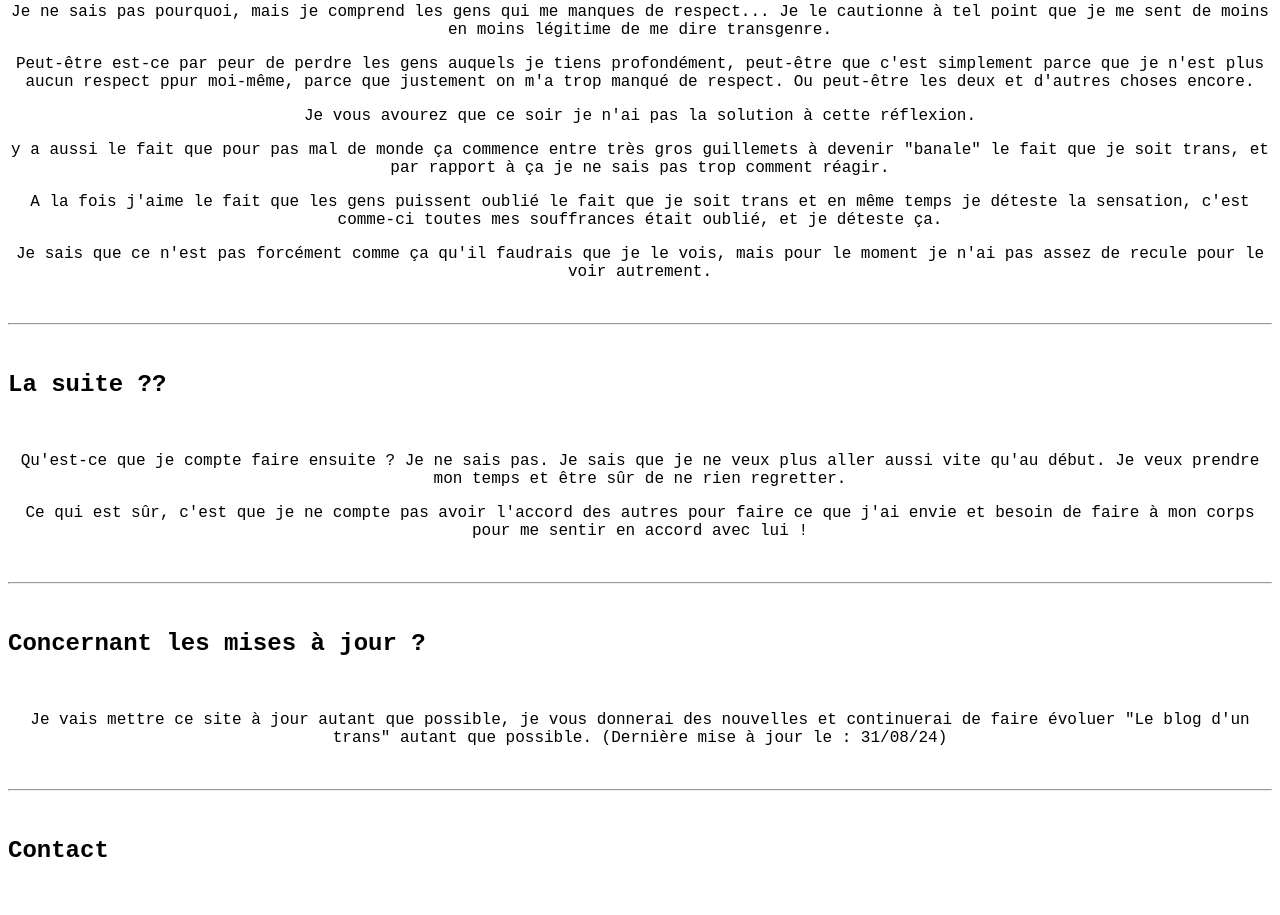
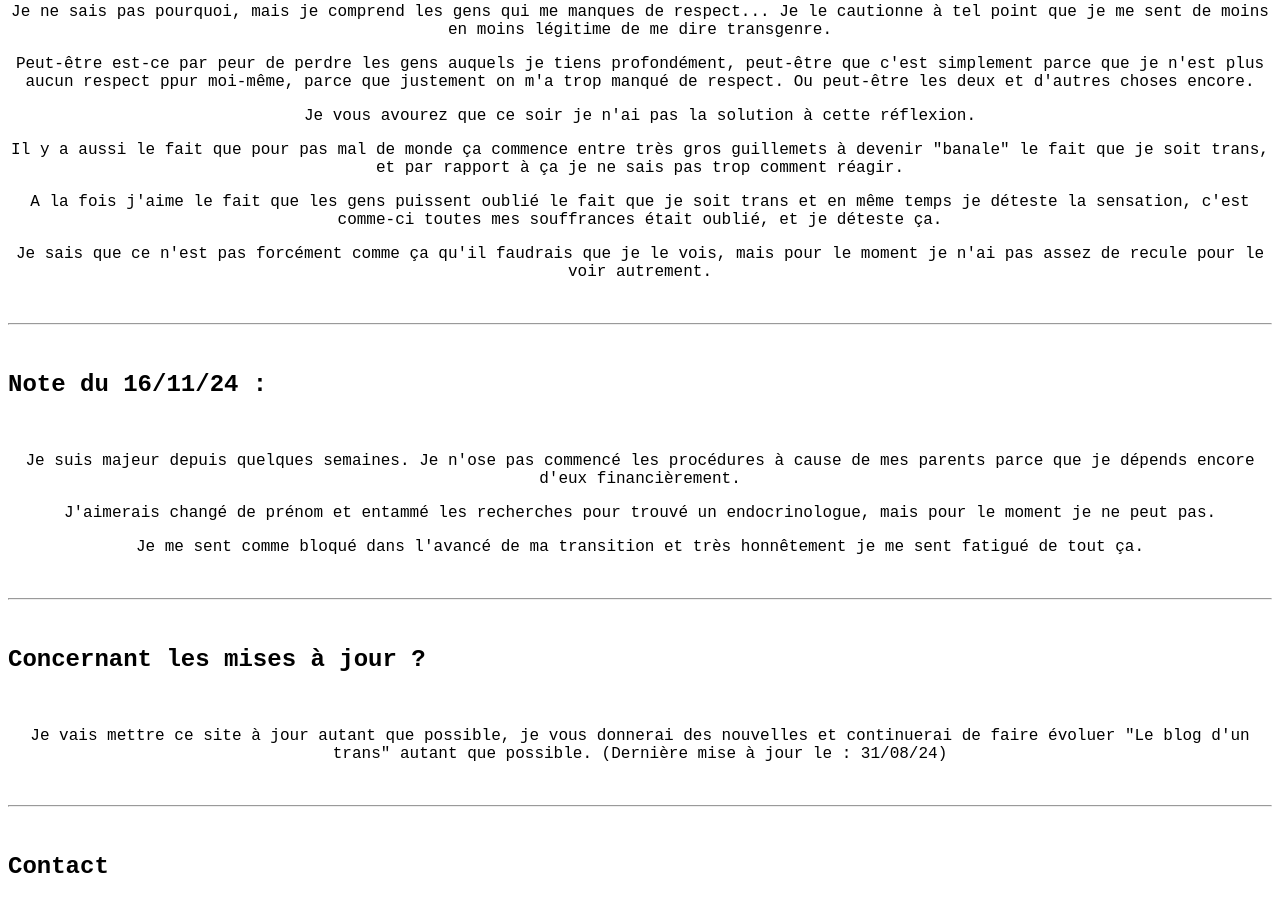
Before and after one commit to elo41flo/blog-d-un-trans-, a plain HTML site: page index.html in a window 1280 px wide. Shown: the part 1364-2279 px from the top of the page. Drawn offline with Linux system fonts and the light colour scheme.

Commit message:
mise à jour 16/11/24

```diff
--- a/index.html
+++ b/index.html
@@ -74,7 +74,7 @@
     <p>Je ne sais pas pourquoi, mais je comprend les gens qui me manques de respect... Je le cautionne à tel point que je me sent de moins en moins légitime de me dire transgenre.</p>
     <p>Peut-être est-ce par peur de perdre les gens auquels je tiens profondément, peut-être que c'est simplement parce que je n'est plus aucun respect ppur moi-même, parce que justement on m'a trop manqué de respect. Ou peut-être les deux et d'autres choses encore.</p>
     <p>Je vous avourez que ce soir je n'ai pas la solution à cette réflexion.</p>
-    <p>y a aussi le fait que pour pas mal de monde ça commence entre très gros guillemets à devenir "banale" le fait que je soit trans, et par rapport à ça je ne sais pas trop comment réagir.</p>
+    <p>Il y a aussi le fait que pour pas mal de monde ça commence entre très gros guillemets à devenir "banale" le fait que je soit trans, et par rapport à ça je ne sais pas trop comment réagir.</p>
     <p>A la fois j'aime le fait que les gens puissent oublié le fait que je soit trans et en même temps je déteste la sensation, c'est comme-ci toutes mes souffrances était oublié, et je déteste ça.</p>
     <p>Je sais que ce n'est pas forcément comme ça qu'il faudrais que je le vois, mais pour le moment je n'ai pas assez de recule pour le voir autrement.</p>
 
@@ -82,10 +82,11 @@
     <hr>
     <br>
 
-    <h2>La suite ??</h2>
+    <h2>Note du 16/11/24 :</h2>
     <br>
-    <p>Qu'est-ce que je compte faire ensuite ? Je ne sais pas. Je sais que je ne veux plus aller aussi vite qu'au début. Je veux prendre mon temps et être sûr de ne rien regretter.</p>
-    <p>Ce qui est sûr, c'est que je ne compte pas avoir l'accord des autres pour faire ce que j'ai envie et besoin de faire à mon corps pour me sentir en accord avec lui !</p>
+    <p>Je suis majeur depuis quelques semaines. Je n'ose pas commencé les procédures à cause de mes parents parce que je dépends encore d'eux financièrement.</p>
+    <p>J'aimerais changé de prénom et entammé les recherches pour trouvé un endocrinologue, mais pour le moment je ne peut pas.</p>
+    <p>Je me sent comme bloqué dans l'avancé de ma transition et très honnêtement je me sent fatigué de tout ça.</p>
 
     <br>
     <hr>
```
